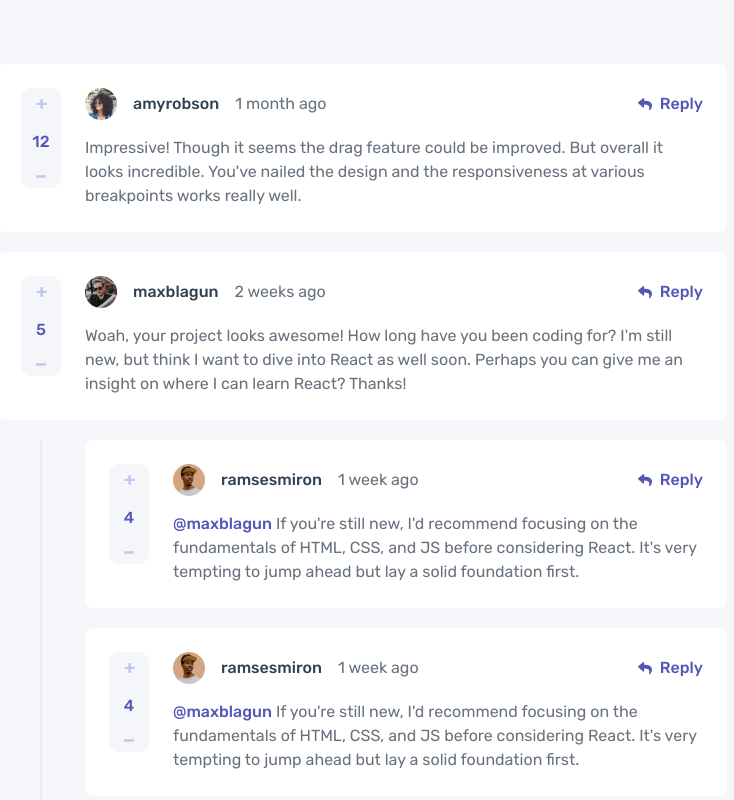
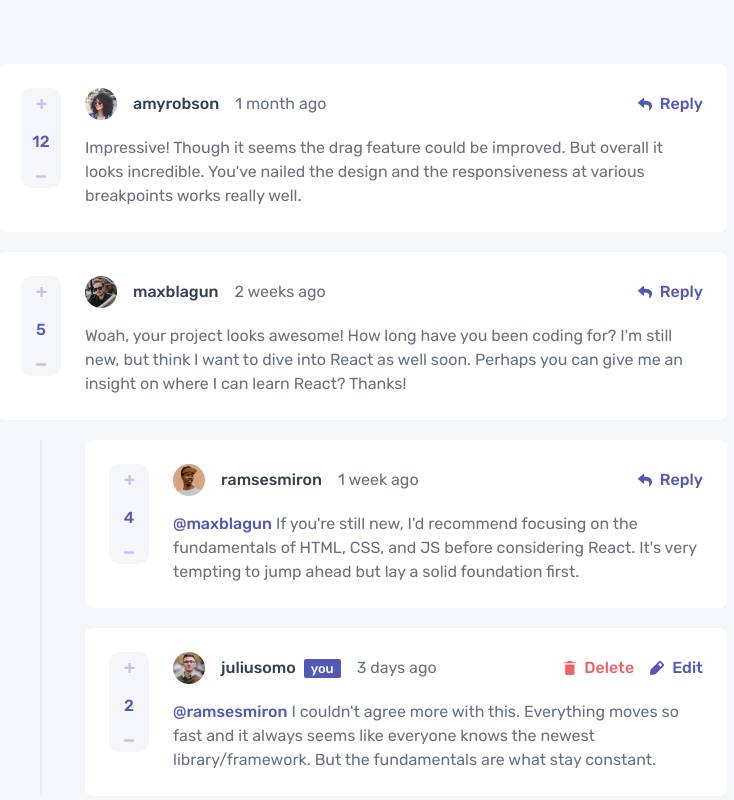
Before and after one commit to annaindistress/frontend-mentor-interactive-comments-section, a React (Vite) app: page / in a window 1280 px wide. Shown: the top 800 px of the page, without its empty margins (278-1012 px from the left). Built offline with nearby package versions, Linux system fonts and the light colour scheme.

Commit message:
Fix errors

```diff
--- a/src/assets/comments.ts
+++ b/src/assets/comments.ts
@@ -30,16 +30,6 @@ const commentsData = [
     parentComment: "2",
   },
   {
-    id: "3",
-    content:
-      "If you're still new, I'd recommend focusing on the fundamentals of HTML, CSS, and JS before considering React. It's very tempting to jump ahead but lay a solid foundation first.",
-    createdAt: "Thu Mar 28 2024 00:00:00 GMT+0400 (Georgia Standard Time)",
-    score: 4,
-    username: "ramsesmiron",
-    replyingTo: "maxblagun",
-    parentComment: "2",
-  },
-  {
     id: "4",
     content:
       "I couldn't agree more with this. Everything moves so fast and it always seems like everyone knows the newest library/framework. But the fundamentals are what stay constant.",
--- a/src/components/Form.tsx
+++ b/src/components/Form.tsx
@@ -23,7 +23,8 @@ function Form() {
       createdAt: new Date().toString(),
       score: 0,
       username: currentUser,
-      replies: [],
+      replyingTo: "",
+      parentComment: "",
     };
 
     addComment(comment);
```
